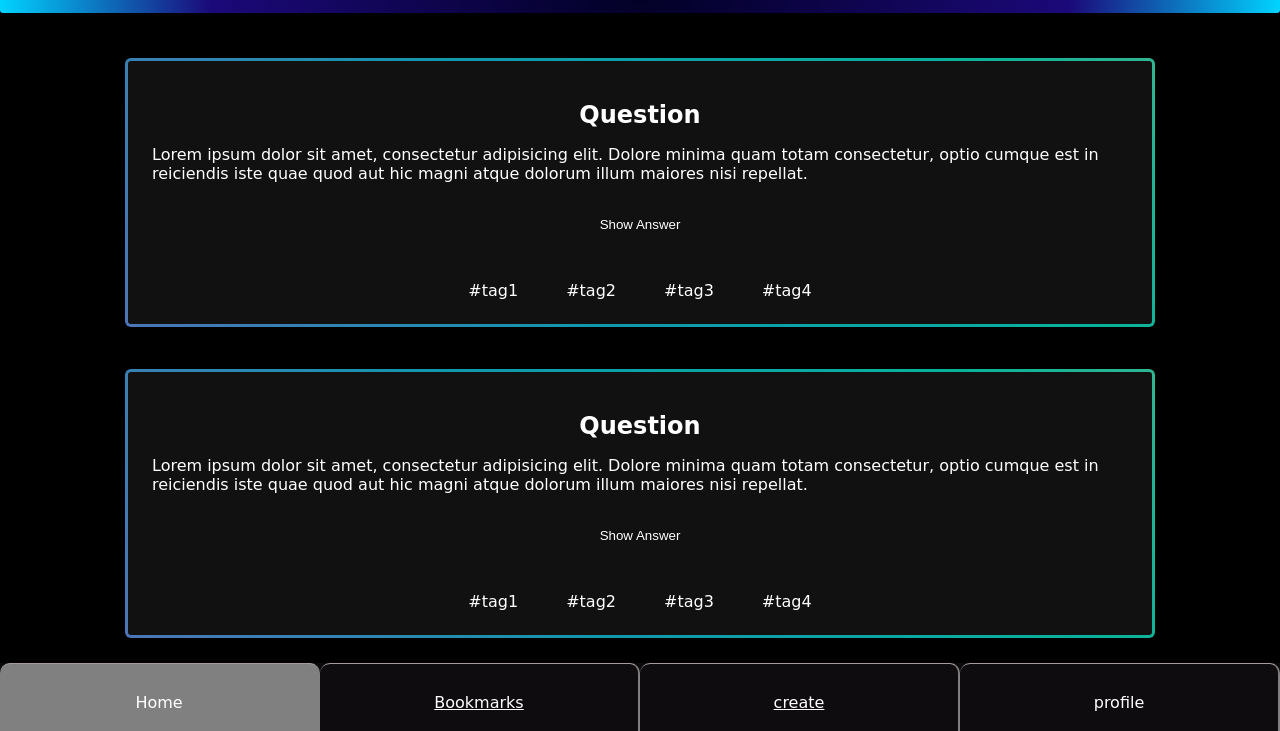
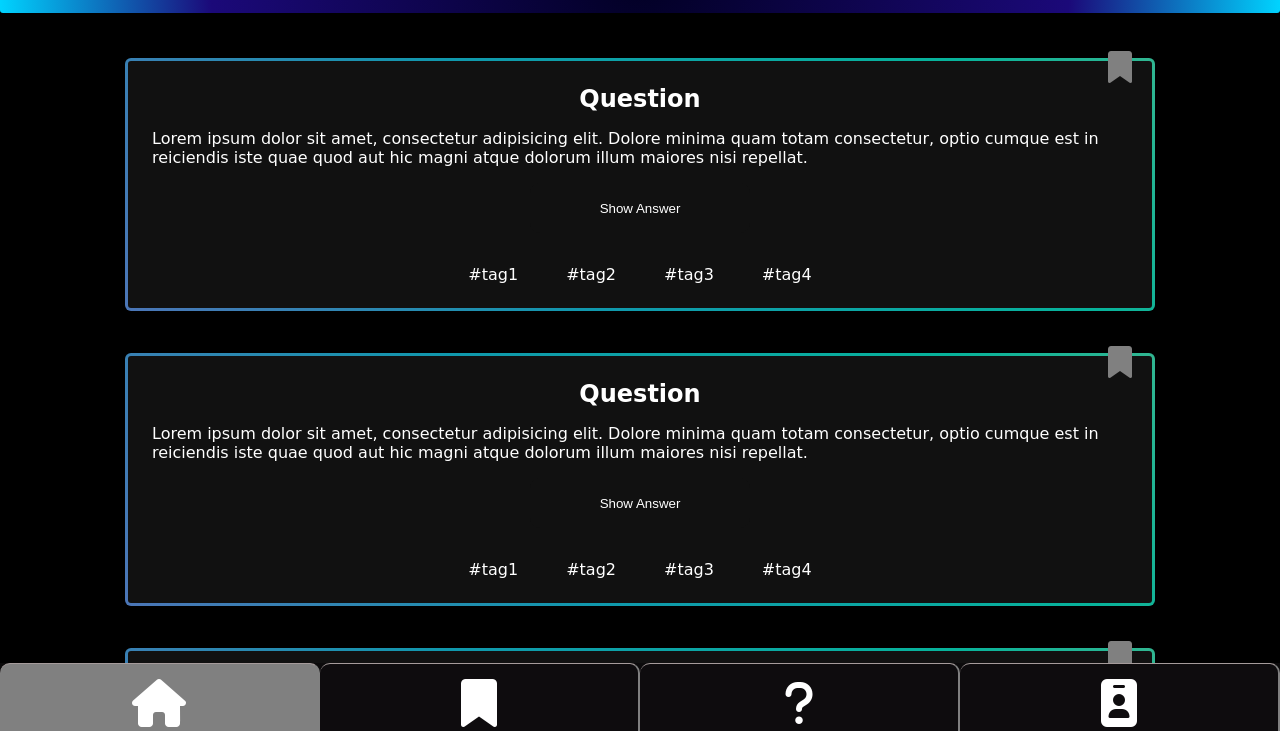
Before and after one commit to tRomanowski/quiz-app, a plain HTML site: page index.html in a window 1280 px wide. Shown: the part 57-788 px from the top of the page. Drawn offline with Linux system fonts and the light colour scheme; a web font is replaced by a local one.

Commit message:
style create html

```diff
--- a/index.html
+++ b/index.html
@@ -6,6 +6,10 @@
     <meta name="viewport" content="width=device-width, initial-scale=1.0" />
     <title>Quiz-App</title>
     <link rel="stylesheet" href="style.css" />
+    <script
+      src="https://kit.fontawesome.com/37e199e85a.js"
+      crossorigin="anonymous"
+    ></script>
   </head>
   <body>
     <header class="header">
@@ -14,7 +18,7 @@
     <main>
       <section class="card-list">
         <article class="card gradient-border">
-          <div class="ribbon"></div>
+          <div class="ribbon"><i class="fa-solid fa-bookmark fa-2x"></i></div>
           <h2 class="card__title">Question</h2>
           <p class="card__question">
             Lorem ipsum dolor sit amet, consectetur adipisicing elit. Dolore
@@ -36,7 +40,7 @@
           </ul>
         </article>
         <article class="card gradient-border">
-          <div class="ribbon"></div>
+          <div class="ribbon"><i class="fa-solid fa-bookmark fa-2x"></i></div>
           <h2 class="card__title">Question</h2>
           <p class="card__question">
             Lorem ipsum dolor sit amet, consectetur adipisicing elit. Dolore
@@ -58,7 +62,7 @@
           </ul>
         </article>
         <article class="card gradient-border">
-          <div class="ribbon"></div>
+          <div class="ribbon"><i class="fa-solid fa-bookmark fa-2x"></i></div>
           <h2 class="card__title">Question</h2>
           <p class="card__question">
             Lorem ipsum dolor sit amet, consectetur adipisicing elit. Dolore
@@ -80,7 +84,7 @@
           </ul>
         </article>
         <article class="card gradient-border">
-          <div class="ribbon"></div>
+          <div class="ribbon"><i class="fa-solid fa-bookmark fa-2x"></i></div>
           <h2 class="card__title">Question</h2>
           <p class="card__question">
             Lorem ipsum dolor sit amet, consectetur adipisicing elit. Dolore
@@ -104,10 +108,18 @@
       </section>
     </main>
     <footer class="footer">
-      <div class="footer__box footer__box--active">Home</div>
-      <div class="footer__box"><a href="./bookmark.html">Bookmarks</a></div>
-      <div class="footer__box"><a href="./create.html">create</a></div>
-      <div class="footer__box">profile</div>
+      <div class="footer__box footer__box--active">
+        <i class="fa-solid fa-house fa-3x"></i>
+      </div>
+      <div class="footer__box">
+        <a href="./bookmark.html"><i class="fa-solid fa-bookmark fa-3x"></i></a>
+      </div>
+      <div class="footer__box">
+        <a href="./create.html"><i class="fa-solid fa-question fa-3x"></i></a>
+      </div>
+      <div class="footer__box">
+        <a href="./profile.html"><i class="fa-solid fa-id-badge fa-3x"></i></a>
+      </div>
     </footer>
   </body>
 </html>
--- a/styles/components/card.css
+++ b/styles/components/card.css
@@ -6,6 +6,7 @@
   flex-direction: column;
   align-items: center;
   gap: 1rem;
+  position: relative;
 }
 
 .card__answer {
--- a/styles/components/question-creator-form.css
+++ b/styles/components/question-creator-form.css
@@ -8,7 +8,6 @@
 
 .question-creator__qarea {
   background-color: rgb(243, 240, 240);
-  color: white;
   font-size: 18px;
   border-radius: 8px;
   box-shadow: rgba(0, 0, 0, 0.17) 0px -23px 25px 0px inset,
@@ -16,11 +15,11 @@
     rgba(0, 0, 0, 0.1) 0px -79px 40px 0px inset, rgba(0, 0, 0, 0.06) 0px 2px 1px,
     rgba(0, 0, 0, 0.09) 0px 4px 2px, rgba(0, 0, 0, 0.09) 0px 8px 4px,
     rgba(0, 0, 0, 0.09) 0px 16px 8px, rgba(0, 0, 0, 0.09) 0px 32px 16px;
+
 }
 
 .question-creator__aarea {
   background-color: rgb(243, 240, 240);
-  color: white;
   font-size: 18px;
   border-radius: 8px;
   box-shadow: rgba(0, 0, 0, 0.17) 0px -23px 25px 0px inset,
@@ -28,4 +27,5 @@
     rgba(0, 0, 0, 0.1) 0px -79px 40px 0px inset, rgba(0, 0, 0, 0.06) 0px 2px 1px,
     rgba(0, 0, 0, 0.09) 0px 4px 2px, rgba(0, 0, 0, 0.09) 0px 8px 4px,
     rgba(0, 0, 0, 0.09) 0px 16px 8px, rgba(0, 0, 0, 0.09) 0px 32px 16px;
+
 }
--- a/styles/components/ribbon.css
+++ b/styles/components/ribbon.css
@@ -0,0 +1,6 @@
+.ribbon {
+  position: absolute;
+  top: -10px;
+  right: 20px;
+  color: gray;
+}
```
Also changed, not shown: create.html (+30 -12 lines), styles/base.css (line endings or trailing spaces).
